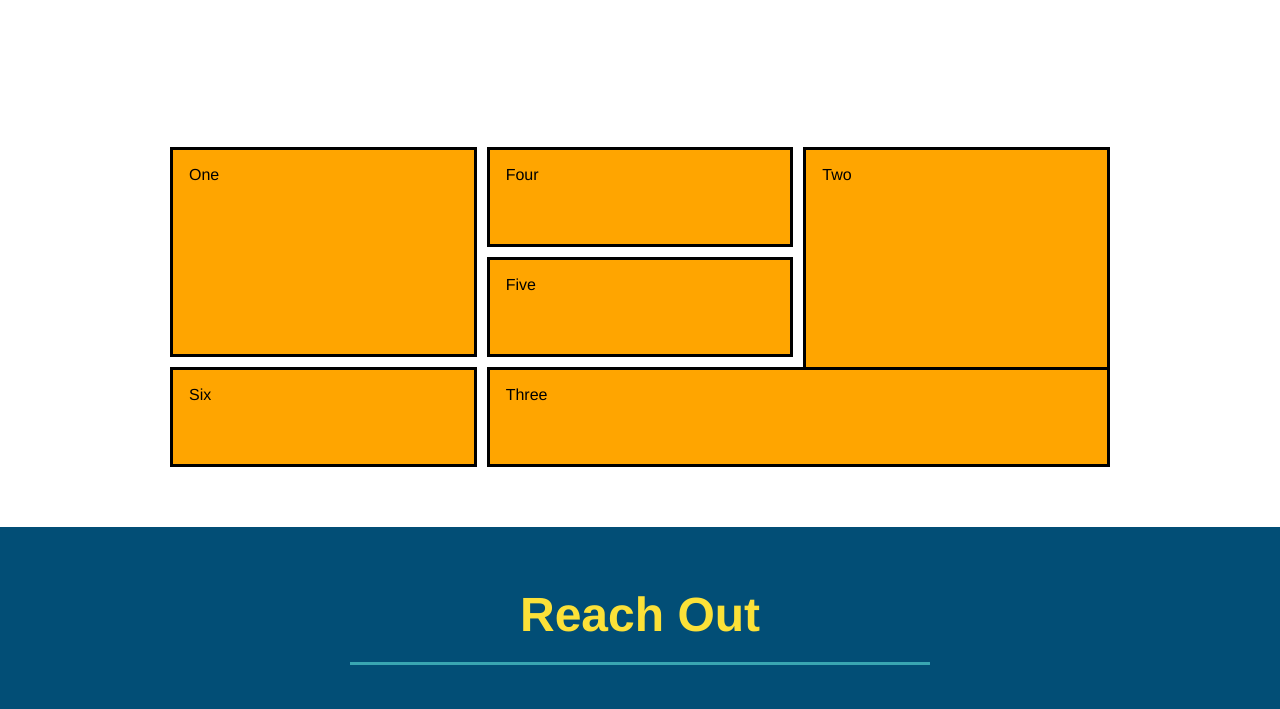
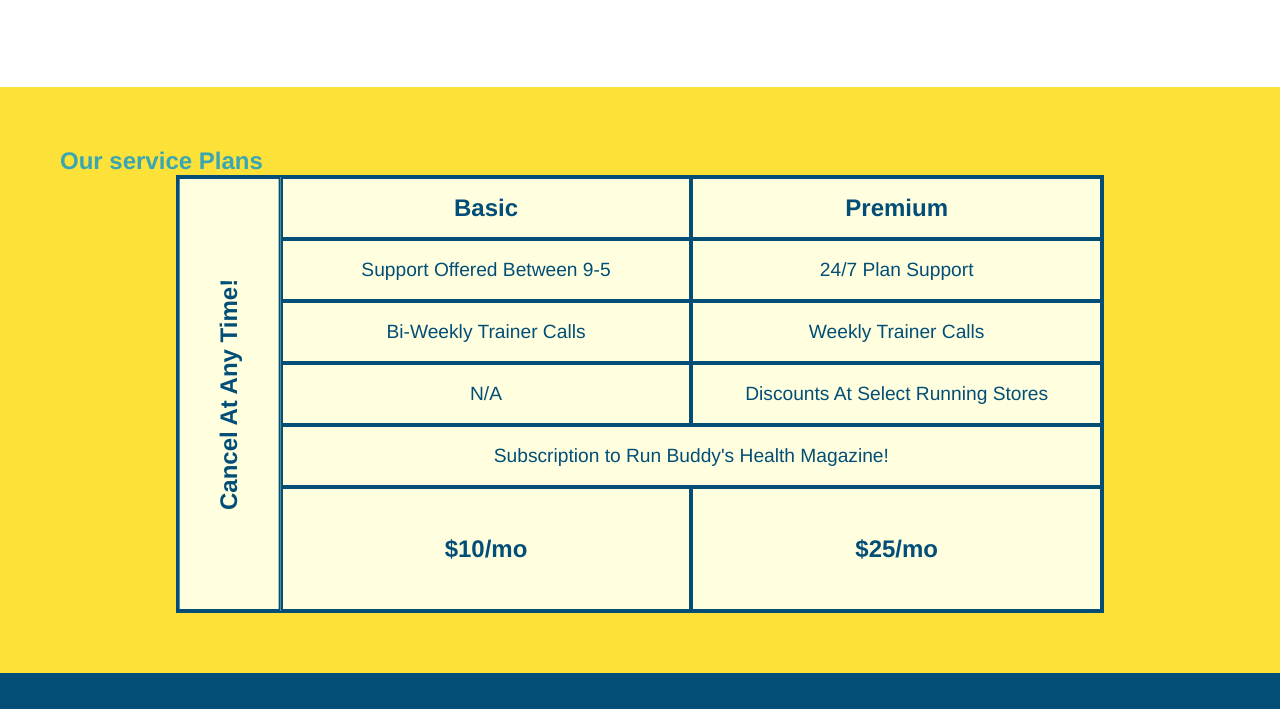
Before and after one commit to empousadorable/run-buddy, a plain HTML site: page index.html in a window 1280 px wide. Shown: the part 3104-3813 px from the top of the page. Drawn offline with Linux system fonts and the light colour scheme.

Commit message:
added service table comparison

```diff
--- a/assets/css/style.css
+++ b/assets/css/style.css
@@ -444,33 +444,77 @@
   }
 }
 
+/* SERVICE STYLES BEGIN */
+.services {
+  background: #fce138;
+}
+
+.service-grid-wrapper {
+  display: flex;
+  width: 100%;
+  justify-content: center;
+}
+
 .service-grid-container {
-  max-width: 940px;
-  margin: 0 auto;
+  background: lightyellow;
+  width: 80%;
   display: grid;
-  grid-template-columns: repeat(3, 1fr);
-  grid-template-rows: repeat(3, 100px);
-  grid-gap: 10px;
+  /* repeat(iterator, size) */
+  grid-template-columns: 1fr repeat(2, 4fr);
+  grid-template-rows: repeat(5, 1fr) 2fr;
+  border: 2px solid #024e76;
+  color: #024e76;
+  font-size: 1.2rem;
 }
 
 .service-grid-item {
-  background-color: orange;
-  border: solid;
-  padding: 1em;
-  color: black;
+  padding: 15px 0;
+  border: 2px solid #024e76;
+  display: flex;
+  align-items: center;
+  justify-content: center;
+  text-align: center;
 }
 
-.box1 {
-  grid-column: 1/2;
-  grid-row: 1/3;
+/* specific match */
+.service-grid-item.basic {
+  grid-column: 2 / span 1;
 }
 
-.box2 {
-  grid-column: 3/4;
-  grid-row: 1/-1;
+.service-grid-item.both {
+  grid-column: 2 / span 2;
 }
 
-.box3 {
-  grid-column: 2/ span 2;
-  grid-row: 3/ span 1;
+.service-grid-item.cancel {
+  writing-mode: vertical-lr;
+  grid-column: 1;
+  grid-row: 1 / -1;
+  transform: rotate(180deg);
 }
+
+.grid-head, .grid-price, .service-grid-item.cancel {
+  font-size: 1.5rem;
+  font-weight: bold;
+}
+
+@media screen and (max-width: 768px) {
+
+  .service-grid-container {
+    grid-template-columns: 1fr 1fr;
+  }
+
+  .service-grid-item.basic {
+    grid-column: 1;
+  }
+
+  .service-grid-item.both {
+    grid-column: 1 / -1;
+  }
+
+  .service-grid-item.cancel {
+    transform: none;
+    writing-mode: unset;
+    grid-column: 1 / -1;
+    grid-row: -1;
+  }
+}
--- a/index.html
+++ b/index.html
@@ -240,14 +240,42 @@
 
     <!-- "service plans" section -->
     <section id="service-plans" class="services">
-      <div class="service-grid-container">
-        <div class="service-grid-item box1">One</div>
-        <div class="service-grid-item box2">Two</div>
-        <div class="service-grid-item box3">Three</div>
-        <div class="service-grid-item box4">Four</div>
-        <div class="service-grid-item box5">Five</div>
-        <div class="service-grid-item box6">Six</div>
+      <h2 id="service-plans" class="secondary-border">Our service Plans</h2>
+
+      <div class="service-grid-wrapper">
+        <div class="service-grid-container">
+          <!-- Headers -->
+          <div class="service-grid-item grid-head basic">Basic</div>
+          <div class="service-grid-item grid-head premium">Premium</div>
+
+          <!-- Body -->
+          <div class="service-grid-item basic">Support Offered Between 9-5</div>
+
+          <div class="service-grid-item premium">24/7 Plan Support</div>
+
+          <div class="service-grid-item basic">Bi-Weekly Trainer Calls</div>
+
+          <div class="service-grid-item premium">Weekly Trainer Calls</div>
+
+          <div class="service-grid-item basic">N/A</div>
+
+          <div class="service-grid-item premium">
+            Discounts At Select Running Stores
+          </div>
+
+          <div class="service-grid-item both">
+            Subscription to Run Buddy's Health Magazine!
+          </div>
+
+          <div class="service-grid-item grid-price basic">$10/mo</div>
+
+          <div class="service-grid-item grid-price premium">$25/mo</div>
+
+          <div class="service-grid-item cancel">Cancel At Any Time!</div>
+        </div>
+        <!-- div service-grid-container -->
       </div>
+      <!-- div service-grid-wrapper -->
     </section>
 
     <!-- "reach out" section -->
@@ -271,7 +299,6 @@
             P: 555.RUN.BUDZ (555.786.2839)<br />
             E: <a href="mailto:info@runbuddy.io">info@runbuddy.io</a>
           </address>
-
         </div>
 
         <div class="contact-info">
```
